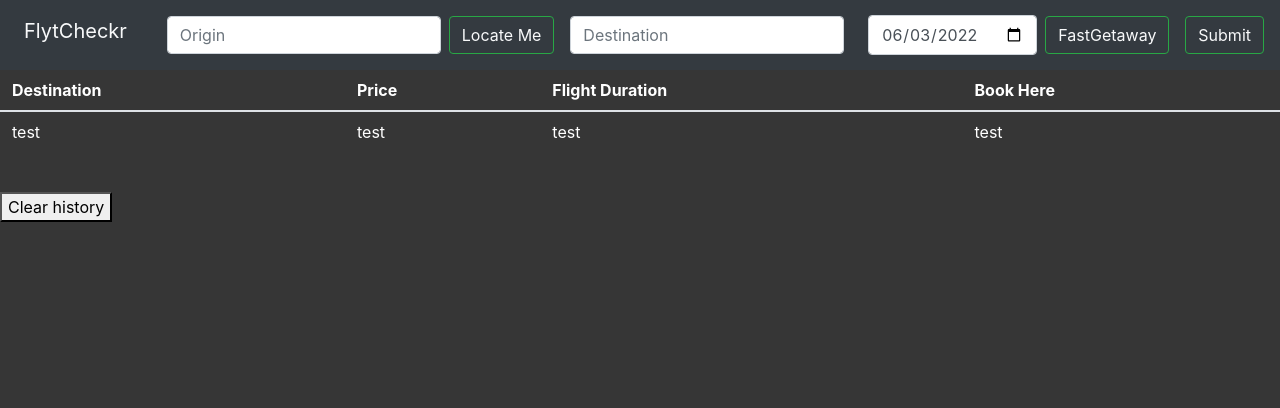
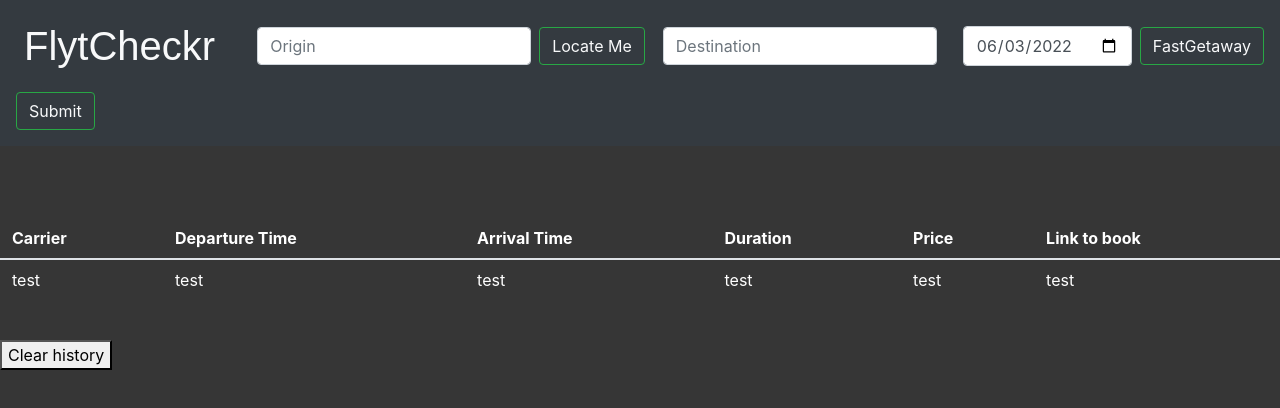
Before and after one commit to DLittlefield81/FlytCheckr, a plain HTML site: page index.html in a window 1280 px wide. Drawn offline with nearby package versions, Linux system fonts and the light colour scheme; a web font is replaced by a local one.

Commit message:
changed to divs, added required

```diff
--- a/assets/css/style.css
+++ b/assets/css/style.css
@@ -6,3 +6,8 @@ body{
     background-color: rgba(54,54,54,255);
 
 }
+
+.flytTitle{
+    font-family: 'Kdam Thmor Pro', sans-serif;
+    font-size: 40px;
+}
--- a/index.html
+++ b/index.html
@@ -1,7 +1,3 @@
-
-
-
-
 <!DOCTYPE html>
 <html lang="en">
 <head>
@@ -10,53 +6,70 @@
     <meta name="viewport" content="width=device-width, initial-scale=1.0">
     <link rel="stylesheet" href="https://cdn.jsdelivr.net/npm/bootstrap@4.0.0/dist/css/bootstrap.min.css" integrity="sha384-Gn5384xqQ1aoWXA+058RXPxPg6fy4IWvTNh0E263XmFcJlSAwiGgFAW/dAiS6JXm" crossorigin="anonymous">
     <link rel="stylesheet" href="https://cdn.jsdelivr.net/npm/bulma@0.9.4/css/bulma.min.css">
+    <link rel="preconnect" href="https://fonts.googleapis.com">
+    <link rel="preconnect" href="https://fonts.gstatic.com" crossorigin>
+    <link href="https://fonts.googleapis.com/css2?family=Kdam+Thmor+Pro&family=Permanent+Marker&display=swap" rel="stylesheet">
     <link href="./assets/css/style.css" rel="stylesheet">
     <title>FlytCheckr</title>
 </head>
 
 <body>
     <nav class="navbar navbar-light bg-dark justify-content-right text-light">
-        <a class="navbar-brand d-flex p-2">FlytCheckr</a>
+        <a class="navbar-brand d-flex p-2 flytTitle">FlytCheckr</a>
 
 
-        <form class="form-inline ">
+        <div class="form-inline ">
 
             <!-- Insert container for Inputbox with dropdown -->
-            <input id="input-origin" class="form-control mr-sm-2 demo" list="nearest-airports" placeholder="Origin" aria-label="Origin" name="Origin" /></label>
+            <input id="input-origin" class="form-control mr-sm-2 demo" list="nearest-airports" placeholder="Origin" aria-label="Origin" name="Origin" required></label>
+
             <datalist id="nearest-airports">
                 <option value="TEST HARD CODED DATA">
-
             </datalist>
 
+            <button id="button-locate" class="btn btn-outline-success my-2 my-sm-0 text-light" type="button">Locate Me</button>
 
-            <button id="button-locate" class="btn btn-outline-success my-2 my-sm-0 text-light" type="submit">Locate Me</button>
-        </form>
+        </div>
 
-        <form class="form-inline ">
-            <input id="input-destination" class="form-control mr-sm-2" type="search" placeholder="Destination" aria-label="Search">
+        <div class="form-inline ">
 
-        </form>
+            <input id="input-destination" class="form-control mr-sm-2" type="search" placeholder="Destination" aria-label="Search" required>
 
-        <form class="form-inline text-light">
+        </div>
+
+        <div class="form-inline text-light">
+
             <input id="input-date" class="form-control mr-sm-2" type="date" placeholder="Date" aria-label="Search">
-            <button id="button-getaway" class="btn btn-outline-success my-2 my-sm-0 text-light" type="submit">FastGetaway</button>
 
-        </form>
+            <button id="button-getaway" class="btn btn-outline-success my-2 my-sm-0 text-light" type="button">FastGetaway</button>
+
+        </div>
 
         <button id="button-submit" class="btn btn-outline-success my-2 my-sm-0 text-light" type="submit">Submit</button>
+
     </nav>
+
+
+
+    <br><br><br>
+
+
 
     <div class="table-container ">
         <table class="table has-background-dark has-text-white">
             <thead >
             <tr>
-                <th class="has-text-white">Destination</th>
+                <th class="has-text-white">Carrier</th>
+                <th class="has-text-white">Departure Time</th>
+                <th class="has-text-white">Arrival Time</th>
+                <th class="has-text-white">Duration</th>
                 <th class="has-text-white">Price</th>
-                <th class="has-text-white">Flight Duration</th>
-                <th class="has-text-white">Book Here</th>
+                <th class="has-text-white">Link to book</th>
             </tr>
             </thead>
             <tr>
+                <td>test</td>
+                <td>test</td>
                 <td>test</td>
                 <td>test</td>
                 <td>test</td>
```
